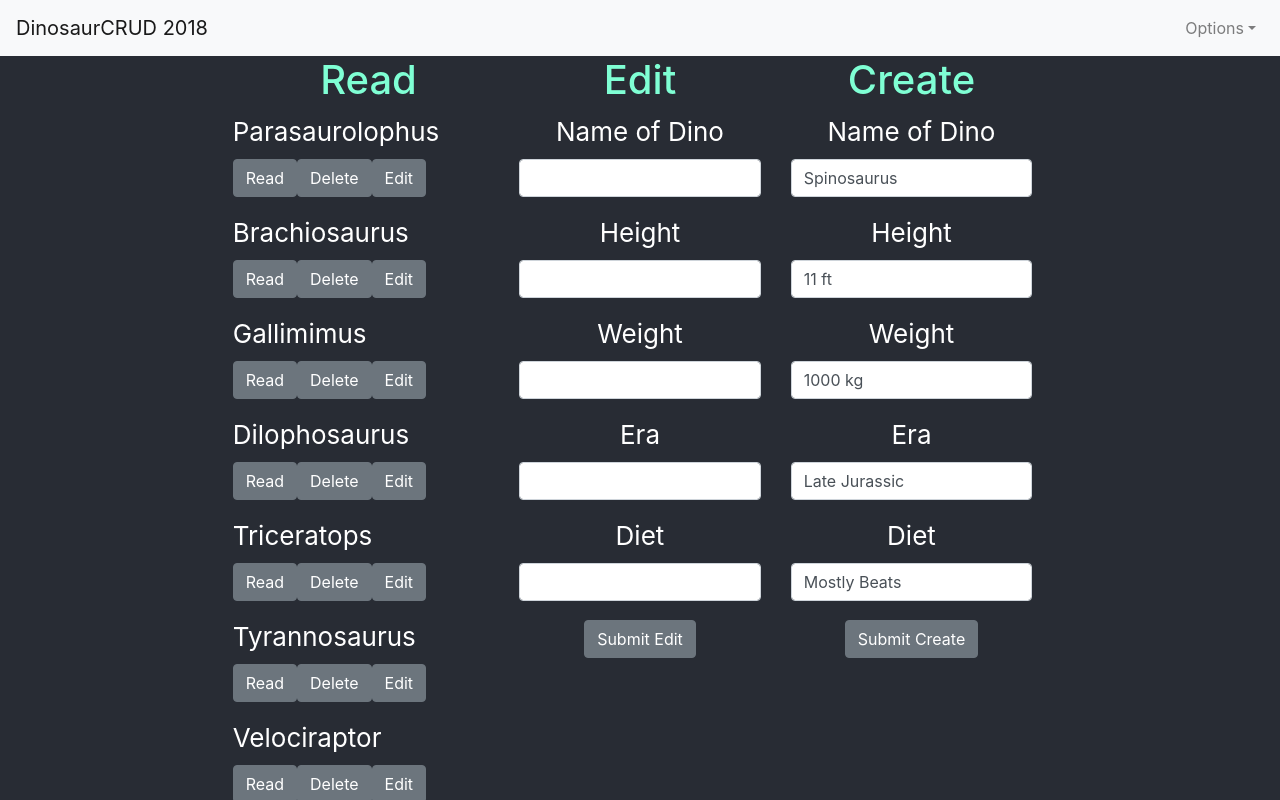
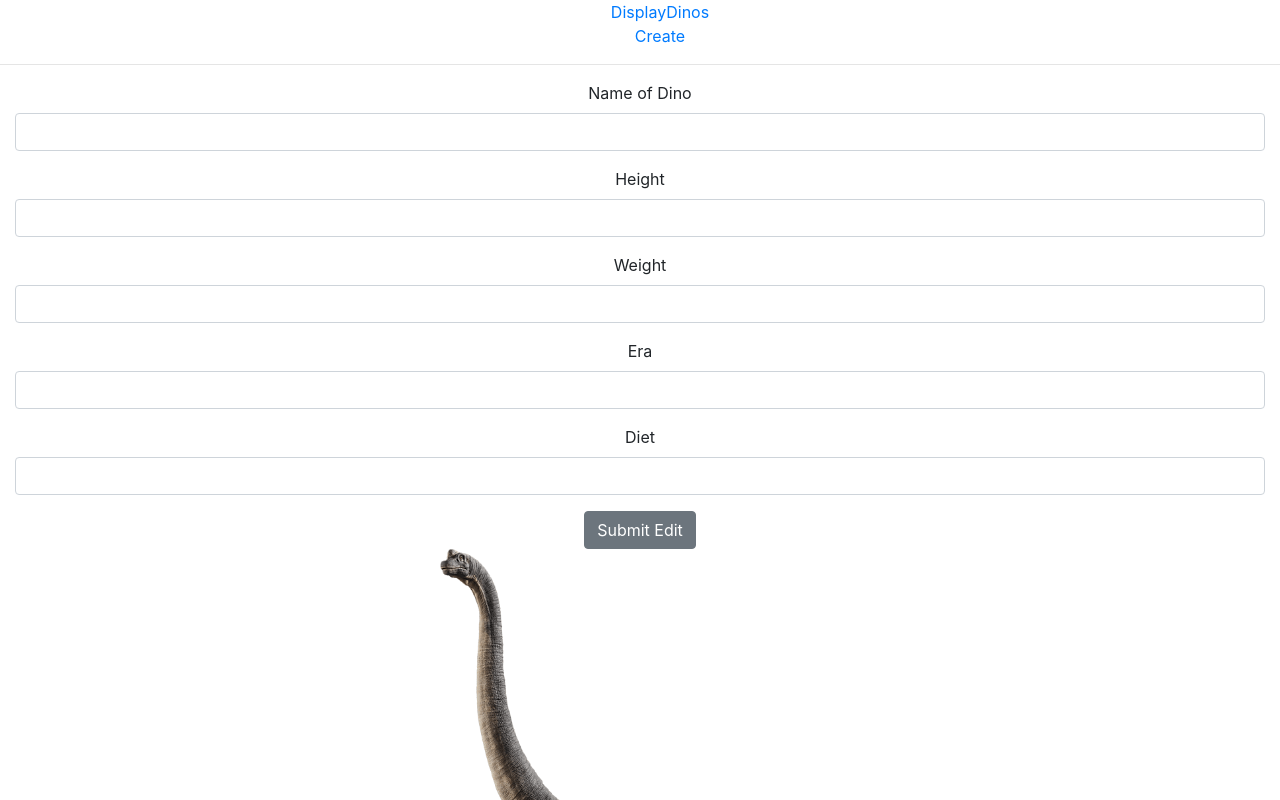
Before and after one commit to gargansa/dinosaurcrud, a React (Create React App) app: page /display in a window 1280 px wide. Shown: the top 800 px of the page. Built offline with nearby package versions, Linux system fonts and the light colour scheme.

Commit message:
added router

```diff
--- a/package.json
+++ b/package.json
@@ -6,6 +6,7 @@
     "bootstrap": "^4.1.3",
     "react": "^16.6.1",
     "react-dom": "^16.6.1",
+    "react-router-dom": "^4.3.1",
     "react-scripts": "2.1.1",
     "reactstrap": "^6.5.0"
   },
--- a/src/App.js
+++ b/src/App.js
@@ -2,18 +2,17 @@ import React, { Component } from 'react';
 // import logo from './logo.svg';
 import './App.css';
 import Dinos from './Dinos'
-import Navigation from './Navbar.js'
 import DinoSlides from './Carousel.js'
 
 class App extends Component {
   render() {
     return (
       <div className="App">
-      <Navigation />
-        <header className="App-header">
-          <Dinos />
-          <DinoSlides />
-        </header>
+
+        {/* <header className="App-header"> */}
+        {/* </header> */}
+        <Dinos />
+        <DinoSlides />
       </div>
     );
   }
--- /dev/null
+++ b/src/CreateDinoForm.js
@@ -0,0 +1,36 @@
+import React from 'react';
+import { Button, Form, FormGroup, Label, Input } from 'reactstrap';
+
+export default class CreateDinoForm extends React.Component {
+    render(){
+        return (
+            <Form>
+                <FormGroup>
+                    <Label for="dinoName">Name of Dino</Label>
+                    <Input type="text" name="name" id="dinoName" defaultValue="Spinosaurus" onChange={this.handleChange} />
+                </FormGroup>
+
+                <FormGroup>
+                    <Label for="dinoHeight">Height</Label>
+                    <Input type="text" name="height" id="dinoHeight" defaultValue="11 ft" onChange={this.handleChange} />
+                </FormGroup>
+
+                <FormGroup>
+                    <Label for="dinoWeight">Weight</Label>
+                    <Input type="text" name="weight" id="dinoWeight" defaultValue="1000 kg" onChange={this.handleChange} />
+                </FormGroup>
+
+                <FormGroup>
+                    <Label for="dinoEra">Era</Label>
+                    <Input type="text" name="era" id="dinoEra" defaultValue="Late Jurassic" onChange={this.handleChange} />
+                </FormGroup>
+
+                <FormGroup>
+                    <Label for="dinoDiet">Diet</Label>
+                    <Input type="text" name="diet" id="dinoDiet" defaultValue="Mostly Beats" onChange={this.handleChange} />
+                </FormGroup>
+                <Button onClick={this.submitCreate}>Submit Create</Button>
+            </Form>
+        )
+    }
+}
--- a/src/Dinos.js
+++ b/src/Dinos.js
@@ -1,7 +1,11 @@
 import React from 'react';
 import { Button, Form, FormGroup, Label, Input } from 'reactstrap';
+// import Navigation from './Navbar.js'
+import { Container, Row, Col } from 'reactstrap';
+import { BrowserRouter as Router, Route, Link } from "react-router-dom";
+import CreateDinoForm from './CreateDinoForm.js';
+import DisplayDinoForm from './DisplayDinoForm.js';
 
-import { Container, Row, Col } from 'reactstrap';
 export default class Dinos extends React.Component {
     constructor() {
         super()
@@ -39,13 +43,13 @@ export default class Dinos extends React.Component {
         });
     }
     //display via alert
-    readDino(item){
+    readDino(item) {
         alert(
-        "ID: " + item.id +"\n" +
-        "Name: " + item.name +"\n" +
-        "Height: " + item.height +"\n" +
-        "Weight: " + item.weight +"\n" +
-        "Era: " + item.era +"\n" +
+            "ID: " + item.id + "\n" +
+            "Name: " + item.name + "\n" +
+            "Height: " + item.height + "\n" +
+            "Weight: " + item.weight + "\n" +
+            "Era: " + item.era + "\n" +
             "Diet: " + item.diet
         )
     }
@@ -109,14 +113,15 @@ export default class Dinos extends React.Component {
 
         let updatedDino = {
             id: this.state.dinoToEdit.id,
-            name:this.state.name.length ? this.state.name:this.state.dinoToEdit.name,
-            height:this.state.height.length ? this.state.height:this.state.dinoToEdit.height,
-            weight:this.state.weight.length ? this.state.weight:this.state.dinoToEdit.weight,
-            era:this.state.era.length ? this.state.era:this.state.dinoToEdit.era,
-            diet:this.state.diet.length ? this.state.diet:this.state.dinoToEdit.diet
+            name: this.state.name.length ? this.state.name : this.state.dinoToEdit.name,
+            height: this.state.height.length ? this.state.height : this.state.dinoToEdit.height,
+            weight: this.state.weight.length ? this.state.weight : this.state.dinoToEdit.weight,
+            era: this.state.era.length ? this.state.era : this.state.dinoToEdit.era,
+            diet: this.state.diet.length ? this.state.diet : this.state.dinoToEdit.diet
         }
         this.updateDino(updatedDino)
-        this.setState({ dinoToEdit: {
+        this.setState({
+            dinoToEdit: {
                 id: -1,
                 name: "",
                 height: "",
@@ -195,55 +200,33 @@ export default class Dinos extends React.Component {
         )
     }
 
-    displayCreateDinos() {
-        return (
-            <Form>
-                <FormGroup>
-                    <Label for="dinoName">Name of Dino</Label>
-                    <Input type="text" name="name" id="dinoName" defaultValue="Spinosaurus" onChange={this.handleChange} />
-                </FormGroup>
-
-                <FormGroup>
-                    <Label for="dinoHeight">Height</Label>
-                    <Input type="text" name="height" id="dinoHeight" defaultValue="11 ft" onChange={this.handleChange} />
-                </FormGroup>
-
-                <FormGroup>
-                    <Label for="dinoWeight">Weight</Label>
-                    <Input type="text" name="weight" id="dinoWeight" defaultValue="1000 kg" onChange={this.handleChange} />
-                </FormGroup>
-
-                <FormGroup>
-                    <Label for="dinoEra">Era</Label>
-                    <Input type="text" name="era" id="dinoEra" defaultValue="Late Jurassic" onChange={this.handleChange} />
-                </FormGroup>
-
-                <FormGroup>
-                    <Label for="dinoDiet">Diet</Label>
-                    <Input type="text" name="diet" id="dinoDiet" defaultValue="Mostly Beats" onChange={this.handleChange} />
-                </FormGroup>
-                <Button onClick={this.submitCreate}>Submit Create</Button>
-            </Form>
-        )
-    }
-
     render() {
         return (
+                <Router>
                     <div>
-                <Container>
-                    <Row>
-                        <Col> <h1>Read</h1>
-                            {this.displayReadDinos()}
-                        </Col>
-                        <Col> <h1>Edit</h1>
-                            {this.displayEditDinos()}
-                        </Col>
-                        <Col><h1>Create</h1>
-                            {this.displayCreateDinos()}
-                        </Col>
-                    </Row>
-                </Container>
+                        <ul>
+                            <li>
+                                <Link to="/display">DisplayDinos</Link>
+                            </li>
+                            <li>
+                                <Link to="/create">Create</Link>
+                            </li>
+                        </ul>
+
+                        <hr />
+
+                        {/* <Route exact path="/" component={this.displayReadDinos()} /> */}
+                        <Route path="/display"
+                        render={()=><DisplayDinoForm
+                        dinosaurs={this.state.dinosaurs}
+                        dinoToEdit={this.state.dinoToEdit}
+                        handleChange={this.handleChange}
+                        />
+                        }
+                        />
+                        <Route path="/create" component={CreateDinoForm} />
                     </div>
+                </Router>
         );
     }
 };
--- /dev/null
+++ b/src/DisplayDinoForm.js
@@ -0,0 +1,98 @@
+import React from 'react';
+import { Button, Form, FormGroup, Label, Input } from 'reactstrap';
+import { Container, Row, Col } from 'reactstrap';
+export default class DisplayDinoForm extends React.Component {
+    constructor() {
+        super()
+
+        this.state = {
+            dinoToEdit: {
+                id: -1,
+                name: "",
+                height: "",
+                weight: "",
+                era: "",
+                diet: "",
+            },
+            name: "",
+            height: "",
+            weight: "",
+            era: "",
+            diet: "",
+
+            dinosaurs: [
+            ]
+        }
+
+
+        this.displayEditDinos = this.displayEditDinos.bind(this);
+            this.displayReadDinos = this.displayReadDinos.bind(this);
+
+        }
+        handleChange(event) {
+            let name = event.target.name;
+            this.setState({
+                [name]: event.target.value
+            });
+        }
+
+        //Display Functions
+        displayEditDinos(props) {
+            return (
+                <Form>
+                    <FormGroup>
+                        <Label for="dinoName">Name of Dino</Label>
+                        <Input type="text" defaultValue={this.state.dinoToEdit.name} name="name" id="dinoName" onChange={this.handleChange} />
+                    </FormGroup>
+
+                    <FormGroup>
+                        <Label for="dinoHeight">Height</Label>
+                        <Input type="text" defaultValue={this.state.dinoToEdit.height} name="height" id="dinoHeight" onChange={this.handleChange} />
+                    </FormGroup>
+
+                    <FormGroup>
+                        <Label for="dinoWeight">Weight</Label>
+                        <Input type="text" defaultValue={this.state.dinoToEdit.weight} name="weight" id="dinoWeight" onChange={this.handleChange} />
+                    </FormGroup>
+
+                    <FormGroup>
+                        <Label for="dinoEra">Era</Label>
+                        <Input type="text" name="era" defaultValue={this.state.dinoToEdit.era} id="dinoEra" onChange={this.handleChange} />
+                    </FormGroup>
+
+                    <FormGroup>
+                        <Label for="dinoDiet">Diet</Label>
+                        <Input type="text" defaultValue={this.state.dinoToEdit.diet} name="diet" id="dinoDiet" onChange={this.handleChange} />
+                    </FormGroup>
+                    <Button onClick={this.submitEdit}>Submit Edit</Button>
+                </Form>)
+        }
+
+        displayReadDinos(props) {
+            return (
+                this.dinoNames = this.state.dinosaurs.map((item) =>
+                    <FormGroup key={item.id}>
+                        <Row>
+                            <Label>{item.name}</Label>
+                        </Row>
+                        <Row>
+                            <Button onClick={() => { this.readDino(item) }}>Read</Button>
+                            <Button onClick={() => { this.deleteDino(item.name) }}>Delete</Button>
+                            <Button onClick={() => { this.editDino(item) }}>Edit</Button>
+                        </Row>
+                    </FormGroup>)
+            )
+        }
+        render() {
+            return (
+                <div>
+                    <Col>
+                        {this.displayEditDinos()}
+                    </Col>
+                    <Col>
+                        {this.displayReadDinos()}
+                    </Col>
+                </div>
+            )
+        }
+    }
--- a/src/index.css
+++ b/src/index.css
@@ -18,7 +18,7 @@ ul {
 }
 
 h1{
-  color:aquamarine !important;
+  color:rgb(155, 127, 255) !important;
 }
 img{
   width: 400px;
```
Also changed, not shown: 1 other file (tests, documents, lock files or other folders). Lines whose indentation alone changed are shown as unchanged.
